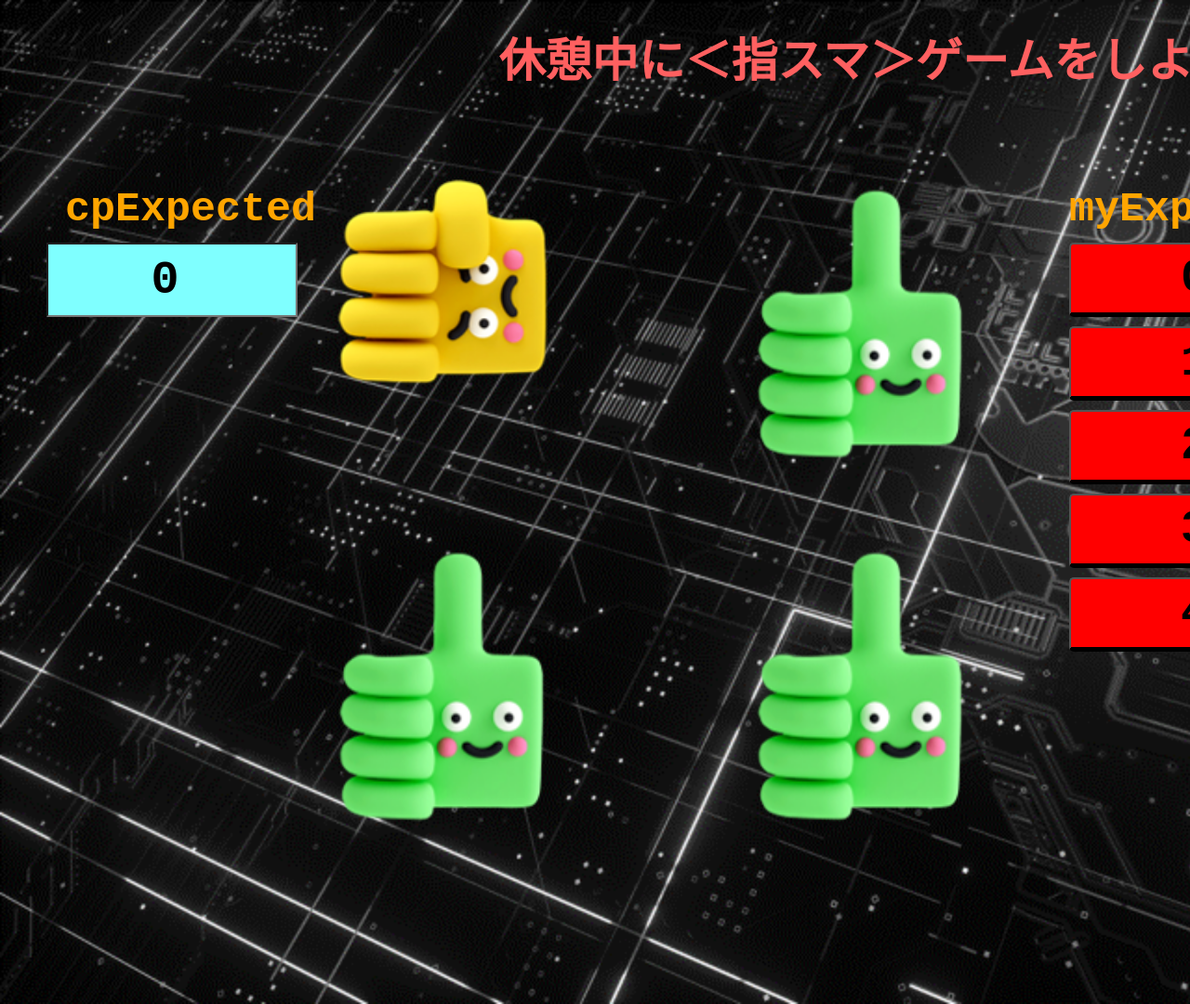
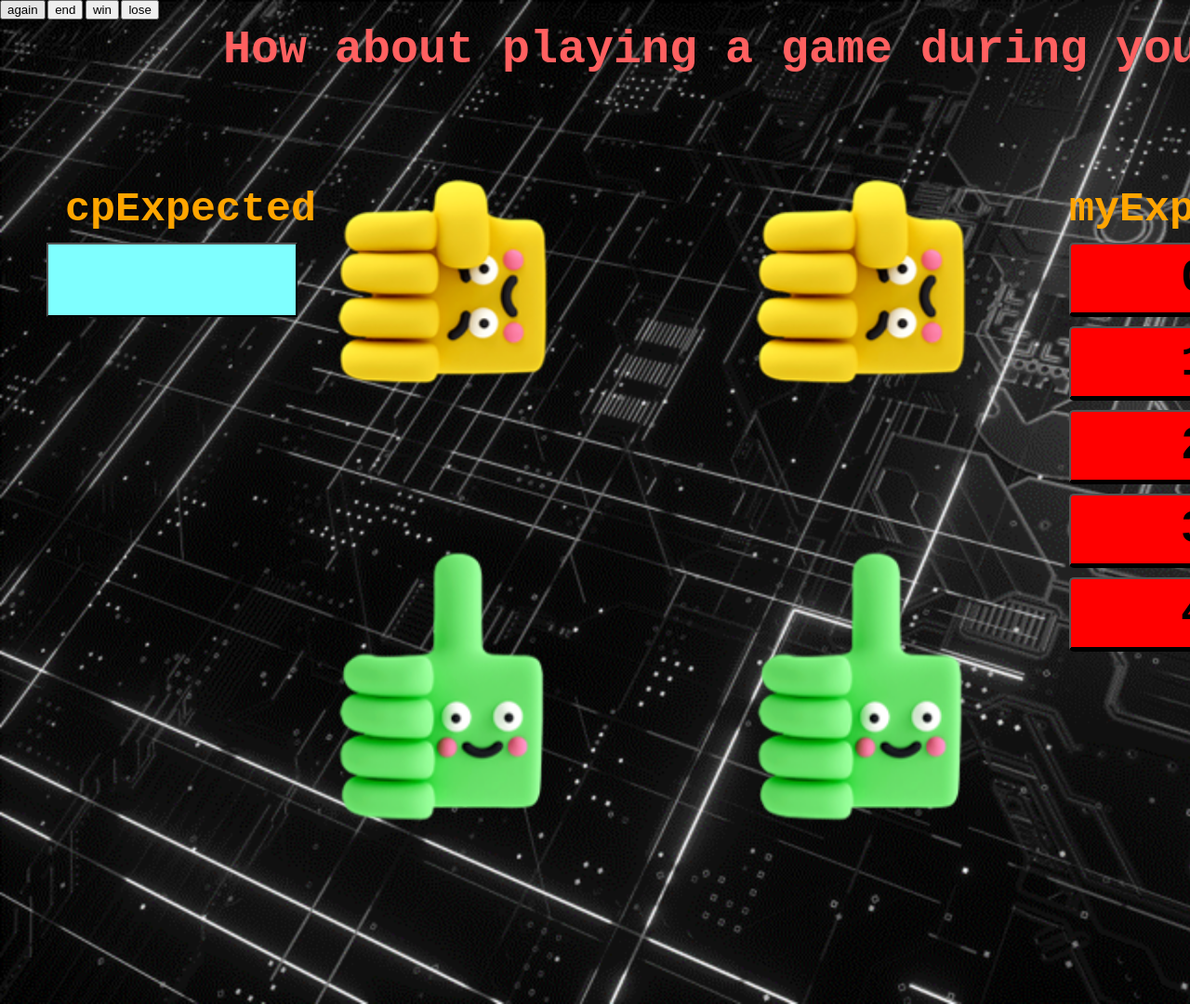
Before and after one commit to shigeki-utsunomiya/shigeki-utsunomiya.fnd20, a plain HTML site: page index.html in a window 1280 px wide. Shown: the top 1080 px of the page at 93% size. Drawn offline with Linux system fonts and the light colour scheme.

Commit message:
Update index.html

```diff
--- a/index.html
+++ b/index.html
@@ -9,19 +9,18 @@
   </head>
 
   <body>
-    <!-- <div> -->
     <img src = "background.png" id="backgroundimg">
-      <h1>休憩中に＜指スマ＞ゲームをしよう！</h1>
-      <!-- How about playing a game during your break time? -->
+    <h1>How about playing a game during your break time?</h1>
     <img src="down.png" id="yourhandleft" class="your left">
-      <img src="up.png" id="yourhandright" class="your right">
-      <img src = "up.png" id="myhandreft" class="my left">
+    <img src="down.png" id="yourhandright" class="your right">
+    <img src = "up.png" id="myhandleft" class="my left">
     <img src = "up.png" id="myhandright" class="my right">
+
     <div class="cparea"><label id="cptitle">cpExpected</label>
-        <p><input type="number" id="cpexpected" value="0"></p>
+      <p><button type="button" id="cpexpected"></label></p>
       </div>
 
-    <!-- <form id="form"> -->
+
       <div class="myexpectedarea">
         <div id="myexpectedtitle">myExpected</div>
         <button type="submit" class="totalbtn" value="0" id="myexpectedbtn0">0</button><br />
@@ -38,22 +37,13 @@
       <button type="submit" class="mybtn" value="2" id="myactualbtn2">2</button><br />
     </div>
     <div><button type="submit" id="startbtn">いっせーの、<br />せっ！</button></div>
-    <!-- </form> -->
-      <!-- <div class="square"><input type="number" value="3"><button>ワニ放出!</button></div> -->
 
-      <!-- <div class="btn-switch btn-switch-wrap">
-        <input type="checkbox" id="onoff" name="onoff" checked>
-        <div class="btn-switch-bg">
-          <label class="btn-switch-in" for="onoff">
-            <span class="on">ON</span>
-            <span class="off">OFF</span>
-          </label>
-        </div>
-      </div> -->
+    <div><label id="message"></label></div>
+    <button type="submit" id="againbtn">again</button>
+    <button type="submit" id="endbtn">end</button>
+    <button type="submit" id="youwinbtn">win</button>
+    <button type="submit" id="youlosebtn">lose</button>
 
-
-
-    <!-- </div> -->
     <script type="text/javascript" src="final.js"></script>
   </body>
 
```
Lines whose indentation alone changed are shown as unchanged.
